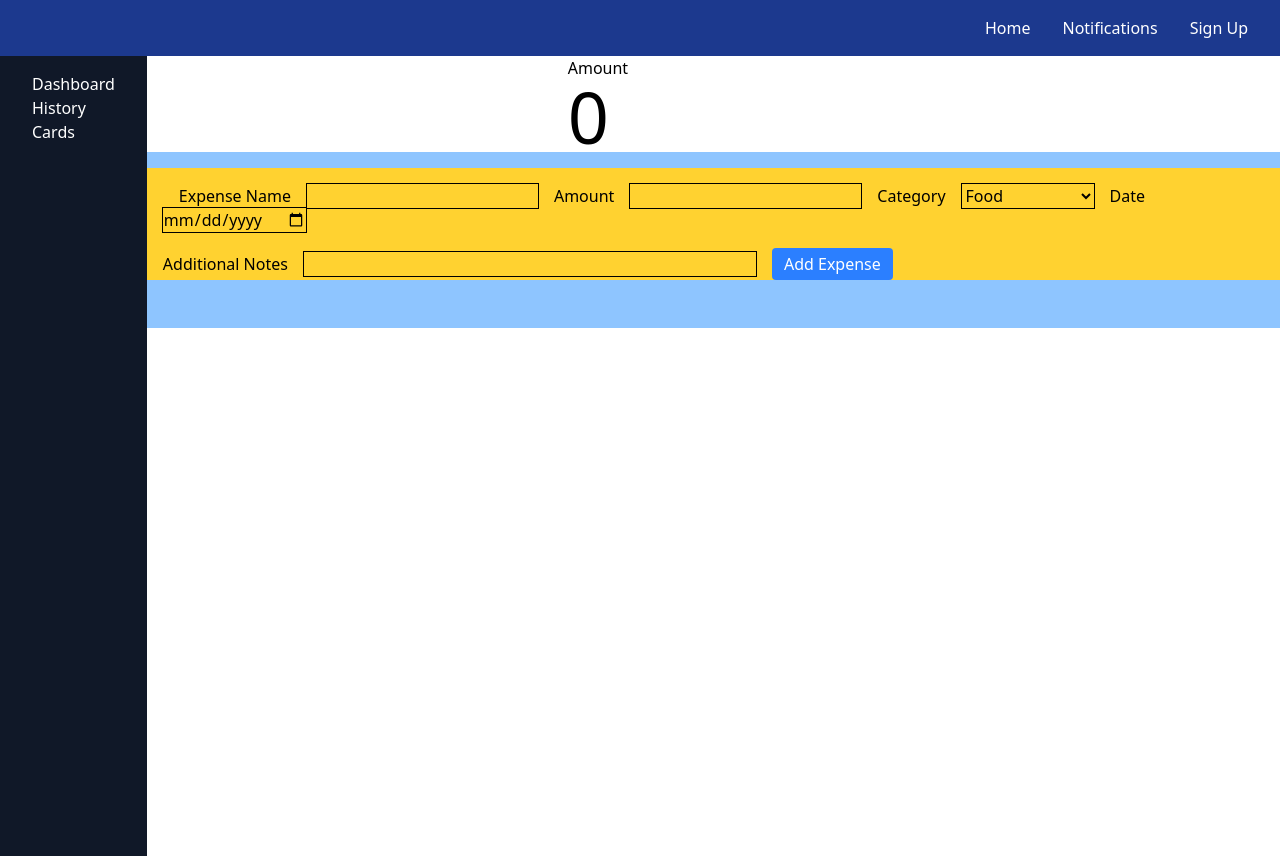
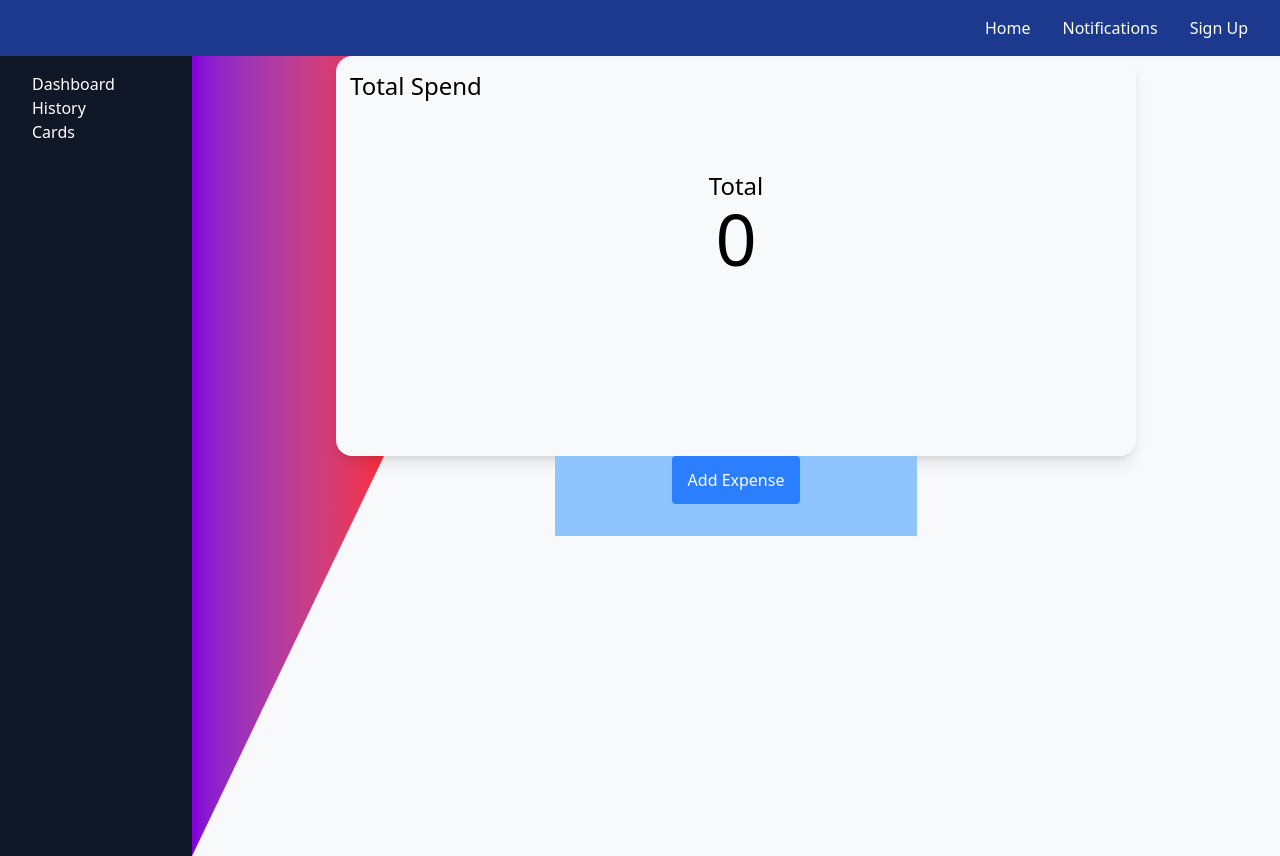
Before and after one commit to 1HabibL/Expense-DebtTracker, a Next.js app: page / in a window 1280 px wide. Built offline with nearby package versions, Linux system fonts and the light colour scheme.

Commit message:
Updated form to remain hidden until user wants to add new expense, form disappears when new expense is added, form visibilty is saved in local storage memory so app remembers form is hidden and doesnt reapper when page is refreshed

```diff
--- a/src/app/expenseDisplay.js
+++ b/src/app/expenseDisplay.js
@@ -42,15 +42,14 @@ const calculateExpenses = (dataArray) => {
 }*/
 
 return (
-    <div>
-        <form>
-            <label>Amount</label>
-            <input type="number"></input>
-        </form>
-
-        <div id="displayContainer" className='bg-white rounded'>
+    <div className='bg-[#f8f9fa] w-200 h-100 shadow-lg rounded-2xl'>
+        <p className='text-2xl mt-3.5 ml-3.5 bold font-medium'>Total Spend</p>
+    <div id="mainDiv" className='flex flex-col items-center justify-center mt-5 h-50'>
+        <div id="displayContainer" className='w-100 rounded  flex items-center  flex-col'>
+        <p className='text-2xl'>Total</p>
             <p className='text-7xl'>{expenseDisplay}</p>
         </div>
+    </div>
     </div>
 )
 }
--- a/src/app/expenseform.js
+++ b/src/app/expenseform.js
@@ -9,12 +9,28 @@ function ExpenseForm({ expenses, setExpenses }) {
     const [category, setCategory] =useState("")
     const [date, setDate] = useState("")
     const [additionalNotes, setAdditionalNotes] = useState("")
+    const [isHidden,setIsHidden] = useState(null)
+//function for hiding and veiwing expense form
+const handleClick = () => {
+    setIsHidden(!isHidden)
+};
+
+//save isHidden state to localStorage
+useEffect(() => {
+    localStorage.setItem("formHidden", JSON.stringify(isHidden));
+}, [isHidden]);
+
 //load stored data from localStorage
 useEffect(() => {
     const savedData = localStorage.getItem("submittedExpenseData");
     if (savedData) {
         setExpenses(JSON.parse(savedData))
     }
+
+const storedVisibility = localStorage.getItem("formHidden");
+if (storedVisibility !== null) {
+    setIsHidden(JSON.parse(storedVisibility))
+}
 }, []);
 
 //Update localstorage whenever expenses changes
@@ -59,11 +75,14 @@ const clearData = () =>{
         //localStorage code
 
     return (
-        <div className='bg-blue-300 flex flex-col justify-center'>
-
-            <form className='bg-amber-300 my-4'  onSubmit={newExpense} >
+        <div className='flex flex-col justify-center items-center bg-blue-300 w-1/3'>
+           <button className="text-white rounded px-4 bg-blue-500  py-3" onClick={handleClick}
+           >Add Expense</button>
+           {isHidden !== null && (
+            <form className={`my-4 shadow-md rounded ${isHidden ? "hidden" : "bg-white"} p-4`}
+            onSubmit={newExpense} >
                 <div id="mainComponents" className='p-4'>
-            <label id="expense-name" className='p-4'>Expense Name</label>
+            <label id="expense-name" className='p-4'>New Expense</label>
             <input value={expenseName} onChange={(e) => setExpenseName(e.target.value)} className="outline-1" type="text" name="expenseName" id="expenseName" />
             <label id="amount" className='p-4'>Amount</label>
             <input value={amount} onChange={(e) => setAmount(e.target.value)} className="outline-1"  type="number" name="amount" id='amount'/>
@@ -86,20 +105,21 @@ const clearData = () =>{
                  <div className="" id="additionalComponent">
                 <label id="additionalNotes" className='p-4'>Additional Notes</label>
                 <input value={additionalNotes} onChange={(e) => setAdditionalNotes(e.target.value)} className="outline-1 w-113" type="text" name="additionalNotes" id="additionalNotes"/>
-                <button type="submit" className='text-white rounded bg-blue-500 ml-4 px-3 py-1'>Add Expense</button>
+                <button onClick={handleClick} type="submit" className='text-white rounded bg-blue-500 ml-4 px-3 py-1'>Add Expense</button>
+                <button type="button" onClick={handleClick} className='text-white rounded bg-red-500 ml-4 px-3 py-1'>Cancel</button>
                 </div>
 
             </form>
-
+)}
         <div className="my-4 bg-gray-100 rounded" id='expenseTextList'>
             <ul>
                 {Array.isArray(expenses) && expenses.map((expense, index) => (
-                    <li className='text-2xl flex bg-[#f8f9fa] px-4 py-2 items-center gap-4' key={index}>
+                    <li className='text-2xl flex bg-[#f8f9fa] px-4 py-2 items-center gap-4 shadow-md' key={index}>
                         <div className="bg-blue-100 flex-1">{expense.expenseName}</div>
                         <div className="bg-purple-100 flex-1">${expense.amount}</div>
                         <div className="bg-yellow-100 flex-1">{expense.category}</div>
                         <div className="bg-yellow-100 flex-1">{expense.date}</div>
-                        <button className="bg-red-300 rounded flex-1"onClick={clearData}>Delete</button>
+                        <button className="bg-red-300 rounded flex-1"onClick={() => handleDelete(index)}>Delete</button>
                     </li>
 
                 ))}
--- a/src/app/page.js
+++ b/src/app/page.js
@@ -10,17 +10,22 @@ export default function Home() {
 const [expenses, setExpenses] = useState([]);
 
 
+//
   return(
-    <div>
+    <div className="bg-[#f8f9fa]">
       <NavBar />
-      <div className="flex bg-amber-25">
-      <SideBar className="" />
-      <div className="flex flex-col  w-screen" id="fullExpenseForm">
+        <div className="flex relative">
+        <SideBar  />
+          <div className="absolute top-0 left-48 w-[30%] h-[100%]  bg-gradient-to-r from-purple-700 via-red-500 to-white z-0" style={{ clipPath: 'polygon(0 0, 100% 0, 0 100%)' }}>
+          </div>
+          <div className="flex flex-col w-screen z-10 relative" id="fullExpenseForm">
               <div className="flex flex-col justify-center items-center w-4/4">
                 <DisplayExpense  expenses={expenses}/>
                 <ExpenseForm  expenses={expenses} setExpenses={setExpenses}/>
                 </div>
             </div>
+
+
         </div>
     </div>
   )
--- a/src/app/sideBar.js
+++ b/src/app/sideBar.js
@@ -5,7 +5,7 @@ import React, { useEffect, useState } from "react";
 function SideBar() {
 return(
     <div>
-        <nav className="h-screen bg-gray-900 p-4">
+        <nav className="h-screen w-48 bg-gray-900 p-4">
             <ul className="text-white">
                 <li className="text-white mx-4">Dashboard</li>
                 <li className="text-white mx-4">History</li>
```
Lines whose indentation alone changed are shown as unchanged.
